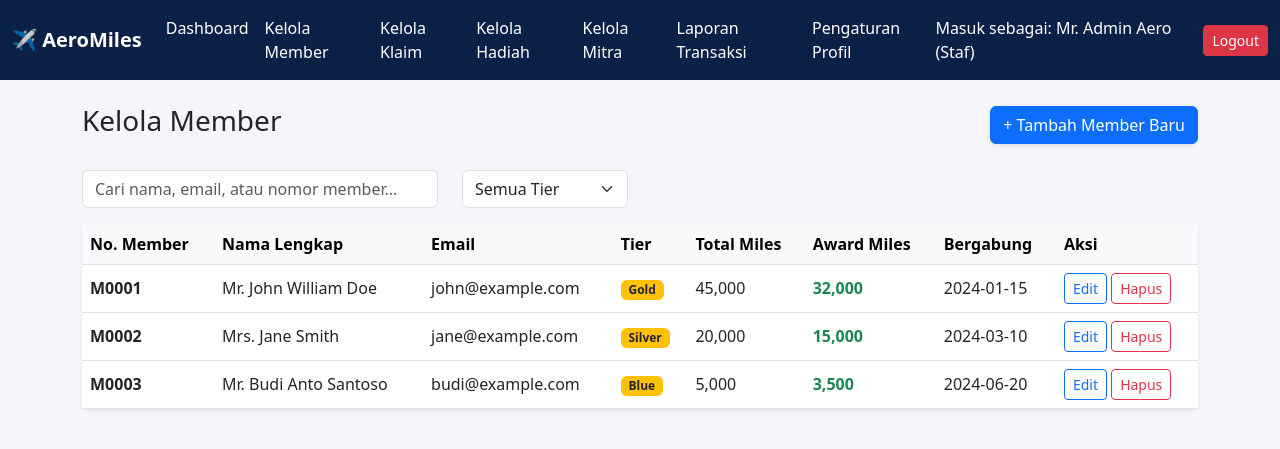
After one commit to inoperatingsystem/aeromiles, a Django app: page /members/ in a window 1280 px wide. The commit adds this page. Shown: the top 449 px of the page. Run offline with Django 5.2, Linux system fonts and the light colour scheme.

Commit message:
Lanjut FE TK03

```diff
--- a/main/urls.py
+++ b/main/urls.py
@@ -10,4 +10,6 @@ urlpatterns = [
     path('register/', views.register_view, name='register'),
     path('dashboard/', views.dashboard_view, name='dashboard'),
     path('profile/', views.profile_view, name='profile'),
+    path('members/', views.member_list_view, name='member_list'),
+    path('identities/', views.identity_list_view, name='identity_list'),
 ]
--- a/main/views.py
+++ b/main/views.py
@@ -77,3 +77,34 @@ def profile_view(request):
         })
 
     return render(request, 'profile.html', context)
+
+# FITUR 6: Manajemen Data Member (Khusus Staf)
+def member_list_view(request):
+    # Data dummy member untuk ditampilkan di tabel
+    dummy_members = [
+        {'no': 'M0001', 'nama': 'Mr. John William Doe', 'email': 'john@example.com', 'tier': 'Gold', 'total_miles': '45,000', 'award_miles': '32,000', 'bergabung': '2024-01-15'},
+        {'no': 'M0002', 'nama': 'Mrs. Jane Smith', 'email': 'jane@example.com', 'tier': 'Silver', 'total_miles': '20,000', 'award_miles': '15,000', 'bergabung': '2024-03-10'},
+        {'no': 'M0003', 'nama': 'Mr. Budi Anto Santoso', 'email': 'budi@example.com', 'tier': 'Blue', 'total_miles': '5,000', 'award_miles': '3,500', 'bergabung': '2024-06-20'},
+    ]
+
+    context = {
+        'role': 'staf', # Hardcode role staf karena halaman ini khusus staf
+        'members': dummy_members,
+        'nama_lengkap': 'Mr. Admin Aero'
+    }
+    return render(request, 'member_list.html', context)
+
+# FITUR 7: Manajemen Identitas (Khusus Member)
+def identity_list_view(request):
+    # Data dummy identitas untuk ditampilkan di tabel
+    dummy_identities = [
+        {'no': 'A12345678', 'jenis': 'Paspor', 'negara': 'Indonesia', 'terbit': '2020-01-15', 'habis': '2030-01-15', 'status': 'Aktif'},
+        {'no': '3275012345678901', 'jenis': 'KTP', 'negara': 'Indonesia', 'terbit': '2010-06-01', 'habis': '2024-06-01', 'status': 'Kedaluwarsa'},
+    ]
+
+    context = {
+        'role': 'member', # Hardcode role member karena halaman ini khusus member
+        'identities': dummy_identities,
+        'nama_lengkap': 'Mr. John William Doe'
+    }
+    return render(request, 'identity_list.html', context)
--- a/templates/base.html
+++ b/templates/base.html
@@ -27,7 +27,7 @@
 
         {% elif role == 'member' %}
             <li class="nav-item"><a class="nav-link" href="{% url 'main:dashboard' %}?role=member">Dashboard</a></li>
-            <li class="nav-item"><a class="nav-link" href="#">Identitas Saya</a></li>
+            <li class="nav-item"><a class="nav-link" href="{% url 'main:identity_list' %}">Identitas Saya</a></li>
             <li class="nav-item"><a class="nav-link" href="#">Klaim Miles</a></li>
             <li class="nav-item"><a class="nav-link" href="#">Transfer Miles</a></li>
             <li class="nav-item"><a class="nav-link" href="#">Redeem Hadiah</a></li>
@@ -37,7 +37,7 @@
 
         {% elif role == 'staf' %}
             <li class="nav-item"><a class="nav-link" href="{% url 'main:dashboard' %}?role=staf">Dashboard</a></li>
-            <li class="nav-item"><a class="nav-link" href="#">Kelola Member</a></li>
+            <li class="nav-item"><a class="nav-link" href="{% url 'main:member_list' %}">Kelola Member</a></li>
             <li class="nav-item"><a class="nav-link" href="#">Kelola Klaim</a></li>
             <li class="nav-item"><a class="nav-link" href="#">Kelola Hadiah</a></li>
             <li class="nav-item"><a class="nav-link" href="#">Kelola Mitra</a></li>
--- /dev/null
+++ b/templates/member_list.html
@@ -0,0 +1,222 @@
+{% extends 'base.html' %}
+{% block content %}
+<div class="d-flex justify-content-between align-items-center mb-4">
+    <h3>Kelola Member</h3>
+    <button class="btn btn-primary shadow-sm" data-bs-toggle="modal" data-bs-target="#tambahMemberModal">+ Tambah Member Baru</button>
+</div>
+
+<div class="row mb-3">
+    <div class="col-md-4">
+        <input type="text" class="form-control" placeholder="Cari nama, email, atau nomor member...">
+    </div>
+    <div class="col-md-2">
+        <select class="form-select">
+            <option selected>Semua Tier</option>
+            <option>Blue</option>
+            <option>Silver</option>
+            <option>Gold</option>
+            <option>Platinum</option>
+        </select>
+    </div>
+</div>
+
+<div class="card shadow-sm border-0">
+    <div class="card-body p-0">
+        <table class="table table-hover mb-0">
+            <thead class="table-light">
+                <tr>
+                    <th>No. Member</th>
+                    <th>Nama Lengkap</th>
+                    <th>Email</th>
+                    <th>Tier</th>
+                    <th>Total Miles</th>
+                    <th>Award Miles</th>
+                    <th>Bergabung</th>
+                    <th>Aksi</th>
+                </tr>
+            </thead>
+            <tbody>
+                {% for m in members %}
+                <tr>
+                    <td class="align-middle fw-bold">{{ m.no }}</td>
+                    <td class="align-middle">{{ m.nama }}</td>
+                    <td class="align-middle">{{ m.email }}</td>
+                    <td class="align-middle"><span class="badge bg-warning text-dark">{{ m.tier }}</span></td>
+                    <td class="align-middle">{{ m.total_miles }}</td>
+                    <td class="align-middle text-success fw-bold">{{ m.award_miles }}</td>
+                    <td class="align-middle">{{ m.bergabung }}</td>
+                    <td class="align-middle">
+                        <button class="btn btn-sm btn-outline-primary" data-bs-toggle="modal" data-bs-target="#editMemberModal">Edit</button>
+                        <button class="btn btn-sm btn-outline-danger" data-bs-toggle="modal" data-bs-target="#hapusMemberModal">Hapus</button>
+                    </td>
+                </tr>
+                {% endfor %}
+            </tbody>
+        </table>
+    </div>
+</div>
+
+<div class="modal fade" id="tambahMemberModal" tabindex="-1">
+  <div class="modal-dialog modal-lg">
+    <div class="modal-content">
+      <div class="modal-header bg-light">
+        <h5 class="modal-title fw-bold">Tambah Member Baru</h5>
+        <button type="button" class="btn-close" data-bs-dismiss="modal"></button>
+      </div>
+      <div class="modal-body">
+        <form>
+            <div class="row mb-3">
+                <div class="col-md-6">
+                    <label class="form-label">Email *</label>
+                    <input type="email" class="form-control" placeholder="email@example.com" required>
+                </div>
+                <div class="col-md-6">
+                    <label class="form-label">Password *</label>
+                    <input type="password" class="form-control" required>
+                </div>
+            </div>
+
+            <div class="row mb-3">
+                <div class="col-md-3">
+                    <label class="form-label">Salutation *</label>
+                    <select class="form-select">
+                        <option>Mr.</option><option>Mrs.</option><option>Ms.</option><option>Dr.</option>
+                    </select>
+                </div>
+                <div class="col-md-4">
+                    <label class="form-label">Nama Depan *</label>
+                    <input type="text" class="form-control" required>
+                </div>
+                <div class="col-md-5">
+                    <label class="form-label">Nama Tengah</label>
+                    <input type="text" class="form-control">
+                </div>
+            </div>
+
+            <div class="row mb-3">
+                <div class="col-md-6">
+                    <label class="form-label">Nama Belakang *</label>
+                    <input type="text" class="form-control" required>
+                </div>
+                <div class="col-md-6">
+                    <label class="form-label">Kewarganegaraan *</label>
+                    <select class="form-select">
+                        <option>Indonesia</option><option>Malaysia</option><option>Singapura</option>
+                    </select>
+                </div>
+            </div>
+
+            <div class="row mb-3">
+                <div class="col-md-3">
+                    <label class="form-label">Country Code *</label>
+                    <input type="text" class="form-control" value="+62" required>
+                </div>
+                <div class="col-md-5">
+                    <label class="form-label">Nomor HP *</label>
+                    <input type="text" class="form-control" required>
+                </div>
+                <div class="col-md-4">
+                    <label class="form-label">Tanggal Lahir *</label>
+                    <input type="date" class="form-control" required>
+                </div>
+            </div>
+        </form>
+      </div>
+      <div class="modal-footer">
+        <button type="button" class="btn btn-secondary" data-bs-dismiss="modal">Batal</button>
+        <button type="button" class="btn btn-primary">Simpan Member</button>
+      </div>
+    </div>
+  </div>
+</div>
+
+<div class="modal fade" id="editMemberModal" tabindex="-1">
+    <div class="modal-dialog modal-lg">
+      <div class="modal-content">
+        <div class="modal-header bg-light">
+          <h5 class="modal-title fw-bold">Edit Member</h5>
+          <button type="button" class="btn-close" data-bs-dismiss="modal"></button>
+        </div>
+        <div class="modal-body">
+          <form>
+              <div class="alert alert-info py-2 mb-3">
+                  <small>Email: <strong>john@example.com</strong> | No. Member: <strong>M0001</strong></small>
+              </div>
+
+              <div class="row mb-3">
+                  <div class="col-md-3">
+                      <label class="form-label">Salutation</label>
+                      <select class="form-select"><option selected>Mr.</option><option>Mrs.</option></select>
+                  </div>
+                  <div class="col-md-4">
+                      <label class="form-label">Nama Depan</label>
+                      <input type="text" class="form-control" value="John">
+                  </div>
+                  <div class="col-md-5">
+                      <label class="form-label">Nama Tengah</label>
+                      <input type="text" class="form-control" value="William">
+                  </div>
+              </div>
+
+              <div class="row mb-3">
+                  <div class="col-md-6">
+                      <label class="form-label">Nama Belakang</label>
+                      <input type="text" class="form-control" value="Doe">
+                  </div>
+                  <div class="col-md-6">
+                      <label class="form-label">Kewarganegaraan</label>
+                      <select class="form-select"><option selected>Indonesia</option></select>
+                  </div>
+              </div>
+
+              <div class="row mb-3">
+                  <div class="col-md-3">
+                      <label class="form-label">Country Code</label>
+                      <input type="text" class="form-control" value="+62">
+                  </div>
+                  <div class="col-md-5">
+                      <label class="form-label">Nomor HP</label>
+                      <input type="text" class="form-control" value="81234567890">
+                  </div>
+                  <div class="col-md-4">
+                      <label class="form-label">Tanggal Lahir</label>
+                      <input type="date" class="form-control" value="1990-05-15">
+                  </div>
+              </div>
+
+              <div class="row mb-3">
+                  <div class="col-md-4">
+                      <label class="form-label fw-bold text-primary">Tier Member</label>
+                      <select class="form-select border-primary">
+                          <option>Blue</option>
+                          <option>Silver</option>
+                          <option selected>Gold</option>
+                          <option>Platinum</option>
+                      </select>
+                  </div>
+              </div>
+          </form>
+        </div>
+        <div class="modal-footer">
+          <button type="button" class="btn btn-secondary" data-bs-dismiss="modal">Batal</button>
+          <button type="button" class="btn btn-primary">Simpan Perubahan</button>
+        </div>
+      </div>
+    </div>
+  </div>
+
+<div class="modal fade" id="hapusMemberModal" tabindex="-1">
+    <div class="modal-dialog">
+      <div class="modal-content border-danger">
+        <div class="modal-body text-center pt-4 pb-3">
+          <h4 class="text-danger mb-3">Hapus Member?</h4>
+          <p class="text-muted">Semua data terkait (Identitas, Klaim, Transfer, Redeem) milik member ini akan ikut terhapus. Tindakan ini <strong>tidak dapat dibatalkan</strong>.</p>
+        </div>
+        <div class="modal-footer justify-content-center bg-light">
+          <button type="button" class="btn btn-secondary px-4" data-bs-dismiss="modal">Batal</button>
+          <button type="button" class="btn btn-danger px-4">Ya, Hapus Permanen</button>
+        </div>
+      </div>
+    </div>
+  </div>
+{% endblock %}
```
Also changed, not shown: templates/identity_list.html (added, +161 -0 lines).
